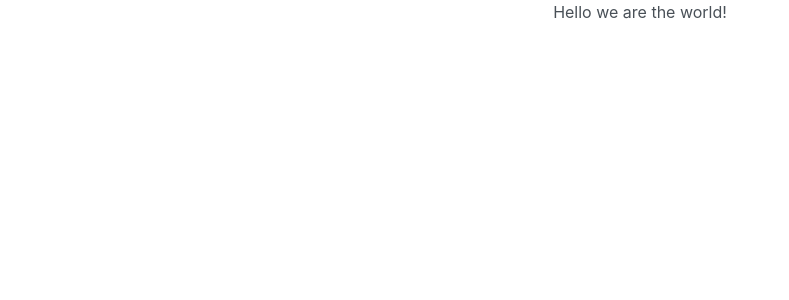
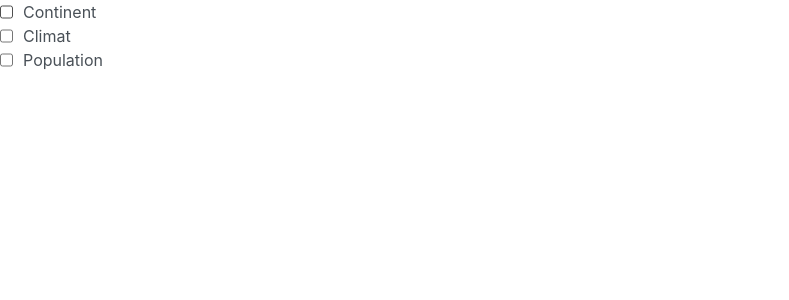
Before and after one commit to Maxiloudoi/leiim_hackathon, a React (Create React App) app: page / in a window 1280 px wide. Shown: the top 300 px of the page, without its empty margins (0-789 px from the left). Built offline with nearby package versions, Linux system fonts and the light colour scheme.

Commit message:
create 3 button

```diff
--- a/src/App.js
+++ b/src/App.js
@@ -1,8 +1,13 @@
 import React from "react";
 import "./App.css";
+import WorldPage from "./components/WorldPage.jsx";
 
 function App() {
-  return <div className="App">Hello we are the world!</div>;
+  return (
+    <div className="App">
+      <WorldPage />
+    </div>
+  );
 }
 
 export default App;
--- a/src/components/Checkbox.jsx
+++ b/src/components/Checkbox.jsx
@@ -1,4 +1,5 @@
 import React from "react";
+import styles from "./Checkbox.module.css";
 
 class Checkbox extends React.Component {
   constructor(props) {
@@ -8,7 +9,22 @@ class Checkbox extends React.Component {
   }
 
   render() {
-    return <div>Mycheckbox</div>;
+    return (
+      <div className={styles.flexcol}>
+        <div className={styles.flexrow}>
+          <input type="checkbox" />
+          <p className={styles.textmargin}>Continent</p>
+        </div>
+        <div className={styles.flexrow}>
+          <input type="checkbox" />
+          <p className={styles.textmargin}>Climat</p>
+        </div>
+        <div className={styles.flexrow}>
+          <input type="checkbox" />
+          <p className={styles.textmargin}>Population</p>
+        </div>
+      </div>
+    );
   }
 }
 
--- /dev/null
+++ b/src/components/Checkbox.module.css
@@ -0,0 +1,14 @@
+.flexcol {
+  display: flex;
+  flex-direction: column;
+}
+
+.flexrow {
+  display: flex;
+  flex-direction: row;
+}
+
+.textmargin {
+  margin-bottom: 0px;
+  margin-left: 10px;
+}
```
